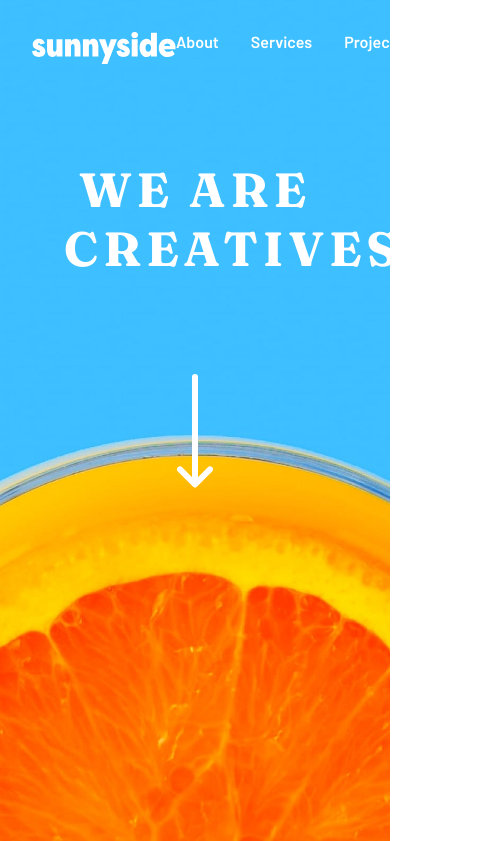
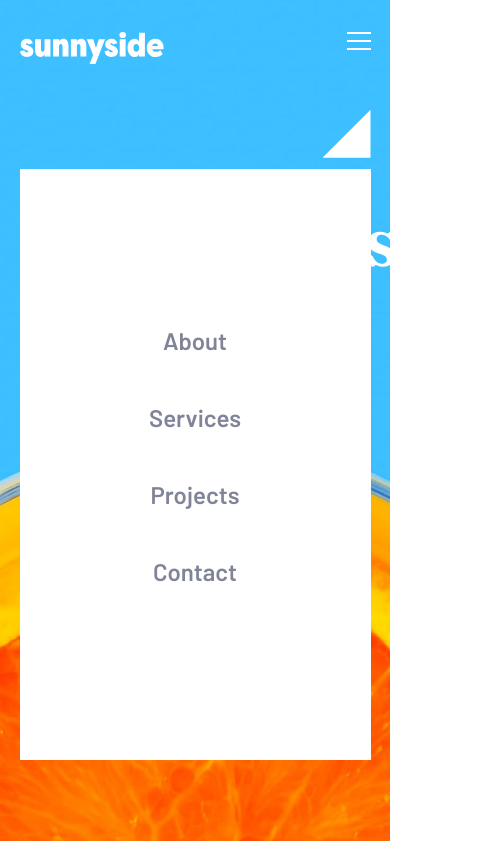
Before and after one commit to TamirisCss/sunnyside-landing-page, a plain HTML site: page index.html in a window 390 px wide. Shown: the top 841 px of the page, 492 px wide, since content can reach past the window. Drawn offline with Linux system fonts and the light colour scheme.

Commit message:
styles for burger menu

```diff
--- a/index.html
+++ b/index.html
@@ -14,12 +14,16 @@
   <header class="banner">
     <nav class="menu">
       <img class="logo" src="./images/logo.svg" alt="sunnyside logo">
-      <ul>
+      <ul class="nav-links">
+        <div class="clip"></div>
         <li><a href="#">About</a></li>
         <li><a href="#">Services</a></li>
         <li><a href="#">Projects</a></li>
         <li><a href="#">Contact</a></li>
       </ul>
+      <div class="burger">
+        <img src="./images/icon-hamburger.svg" alt="hamburger icon">
+      </div>
     </nav>
     <h1>We are creatives</h1>
     <div class="arrow-down">
--- a/styles/style.scss
+++ b/styles/style.scss
@@ -20,7 +20,6 @@ $white: hsl(0, 0%, 100%);
 }
 body {
     font-family: 'Barlow', sans-serif;
-    // font-family: 'Fraunces', serif;
 }
 
 //Header
@@ -34,12 +33,15 @@ body {
         display: flex;
         padding: 2rem;
         justify-content: space-between;
+        .burger {
+            display: none;
+        }
         .logo {
             width: 9rem;
             height: 2rem;
             fill: $white;
         }
-        ul {
+        .nav-links {
             display: flex;
             gap: 2rem;
             text-decoration: none;
@@ -66,6 +68,51 @@ body {
         img {
             padding-top: 2rem;
         }
+    }
+}
+@media screen and (max-width: 680px) {
+    .menu {
+        padding: 2rem 0rem!important;
+        width: 90%;
+        margin: 0 auto;
+    }
+    .burger {
+        display: block!important;
+        cursor: pointer;
+    }
+    .nav-links {
+        background-color: $white;
+        position: absolute;
+        top: 20%;
+        width: 90%;
+        height: 70%;
+        flex-direction: column;
+        align-items: center;
+        justify-content: center;
+        li {
+            margin-bottom: 1rem;
+        }
+        a {
+            color: $dark-grayish-blue!important;
+            font-size: 1.5rem!important;
+            transition: all .5s ease;
+            padding: 1rem 2rem;
+            border-radius: 2rem;
+            &:hover {
+                text-transform: uppercase;
+                background-color: $yellow;
+            }
+        }
+        .clip {
+            clip-path: polygon(100% 0, 0% 100%, 100% 100%);
+            height: 3rem;
+            width: 3rem;
+            position: absolute;
+            background-color: $white;
+            top: -10%;
+            right: 0;
+        }
+
     }
 }
 
```
Also changed, not shown: styles/style.css, 1 other file.
